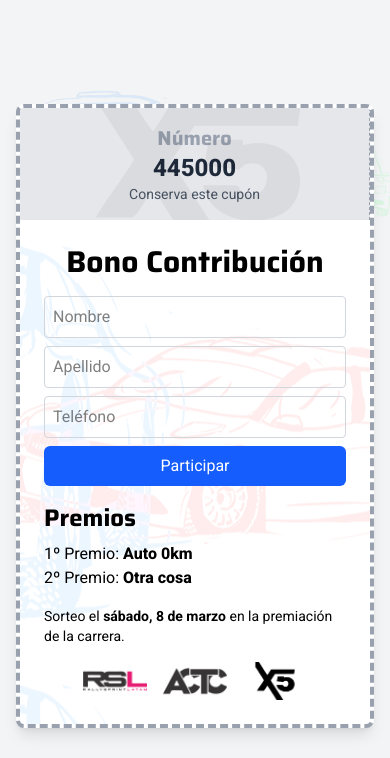
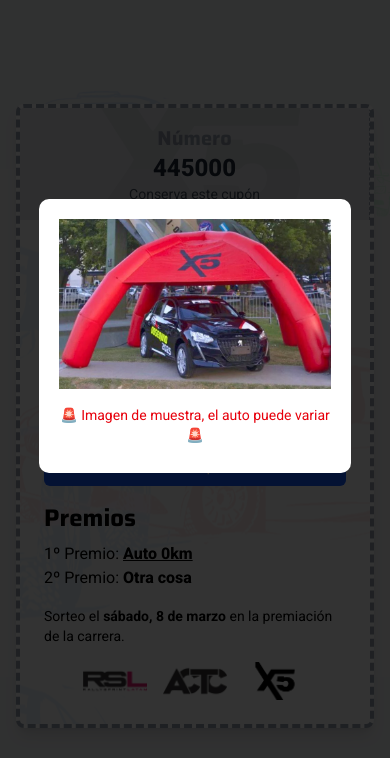
Before and after one commit to Master-Insight/SorteosRsl, an Astro site: page / in a window 390 px wide. Both pictures are taken after a click on the element "Auto 0km". Shown: the part 86-844 px from the top of the page. Built offline with nearby package versions, Linux system fonts and the light colour scheme; Astro itself is replaced by a stand-in of ours.

Commit message:
💄 refact (Page): Index mobile modal

```diff
--- a/src/pages/index.astro
+++ b/src/pages/index.astro
@@ -80,20 +80,30 @@ const fechaFormateada = new Intl.DateTimeFormat("es-ES", opcionesFecha).format(
       background: white;
       padding: 20px;
       border-radius: 10px;
-      width: 60%;
-      max-width: 600px;
+      width: 79%; /* Ancho del 79% en pantallas grandes */
+      max-width: 600px; /* Máximo ancho en pantallas grandes */
       text-align: center;
+      overflow: auto; /* Para contenido que exceda el tamaño */
+    }
+    .modal-body {
+      display: flex;
+      flex-direction: column;
+      align-items: center;
     }
     .modal-content img {
       width: 100%;
       height: auto;
       cursor: pointer;
     }
+    .modal-content p {
+      margin-top: 1rem; /* Espacio entre la imagen y el texto */
+    }
     @media (max-width: 768px) {
       .modal-content {
-        width: 100%;
-        height: 100%;
-        border-radius: 0;
+        width: 80%; /* Ancho del 80% en pantallas pequeñas */
+        height: auto; /* Altura automática */
+        border-radius: 10px; /* Bordes redondeados */
+        max-width: none; /* Eliminar el máximo ancho en móviles */
       }
     }
   </style>
@@ -180,7 +190,7 @@ const fechaFormateada = new Intl.DateTimeFormat("es-ES", opcionesFecha).format(
             <ul class="mb-4">
               <li>
                 1º Premio: <span
-                  class="font-extrabold cursor-pointer hover:text-blue-600"
+                  class="font-extrabold cursor-pointer hover:text-blue-600 underline"
                   id="primerPremio">{PrimerPremio}</span
                 >
               </li>
@@ -210,19 +220,20 @@ const fechaFormateada = new Intl.DateTimeFormat("es-ES", opcionesFecha).format(
     </div>
 
     <!-- Modal para el primer premio -->
-    <div
-      id="modalPremio"
-      class="modal hidden fixed inset-0 bg-black bg-opacity-80 flex justify-center items-center z-50"
-    >
+    <div id="modalPremio" class="modal">
+      <div class="modal-content">
+        <div class="modal-body">
           <img
             src={imagenPrimerPremio}
             alt="Auto Premio"
             id="modalImagen"
             class="w-full h-auto cursor-pointer"
           />
-      <p class="text-red-600 text-sm mb-2">
+          <p class="text-red-600 text-sm mb-2 mt-4">
             🚨 Imagen de muestra, el auto puede variar 🚨
           </p>
+        </div>
+      </div>
     </div>
   </main>
 </Layout>
@@ -272,7 +283,7 @@ const fechaFormateada = new Intl.DateTimeFormat("es-ES", opcionesFecha).format(
 
     // Abrir Modal Premio
     const abrirModal = () => {
-      document.getElementById("modalPremio").classList.remove("hidden");
+      document.getElementById("modalPremio").classList.add("open");
     };
     document
       .getElementById("primerPremio")
@@ -283,13 +294,13 @@ const fechaFormateada = new Intl.DateTimeFormat("es-ES", opcionesFecha).format(
 
     // Cerrar Modal Premio
     const cerrarModal = () => {
-      document.getElementById("modalPremio").classList.add("hidden");
+      document.getElementById("modalPremio").classList.remove("open");
     };
     document
-      .getElementById("modalImagen")
+      .getElementById("modalPremio")
       .addEventListener("click", cerrarModal);
     document
-      .getElementById("modalImagen")
+      .getElementById("modalPremio")
       .addEventListener("touchstart", cerrarModal);
   });
 </script>
```
Lines whose indentation alone changed are shown as unchanged.
